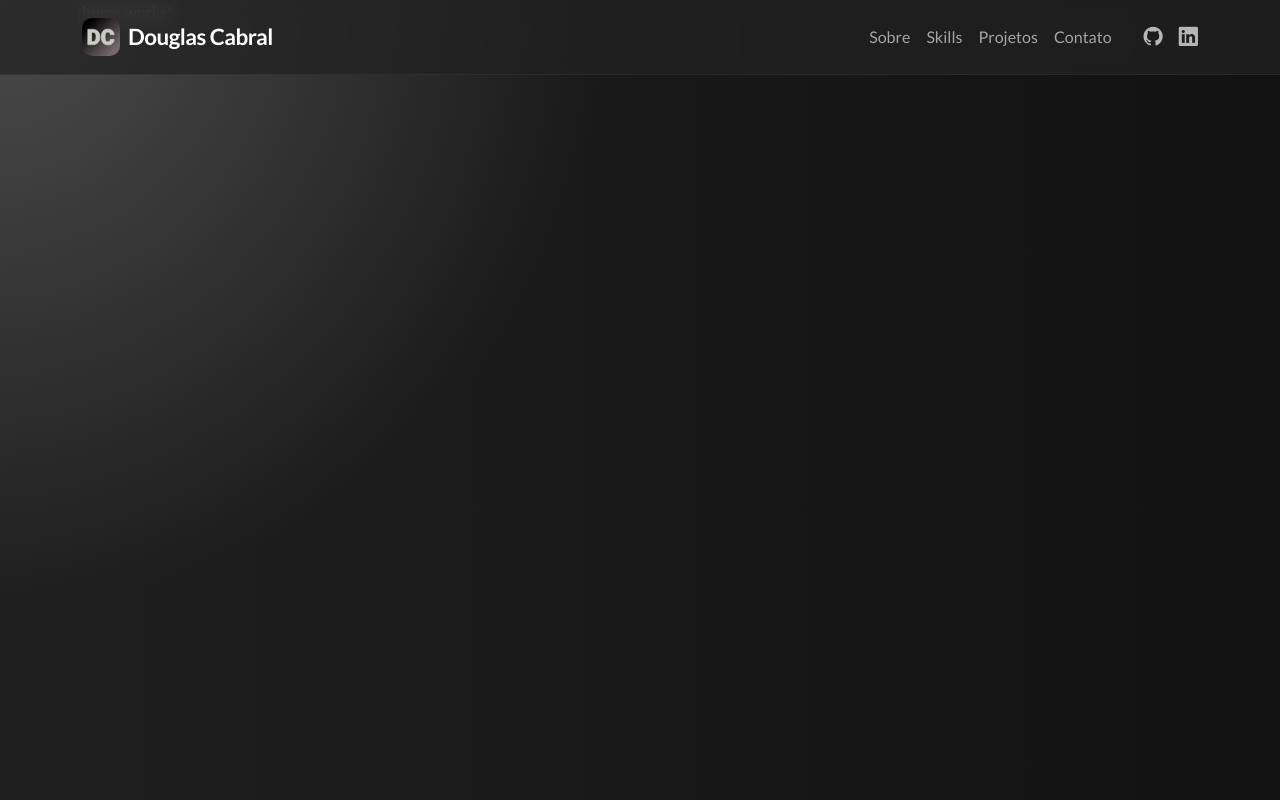
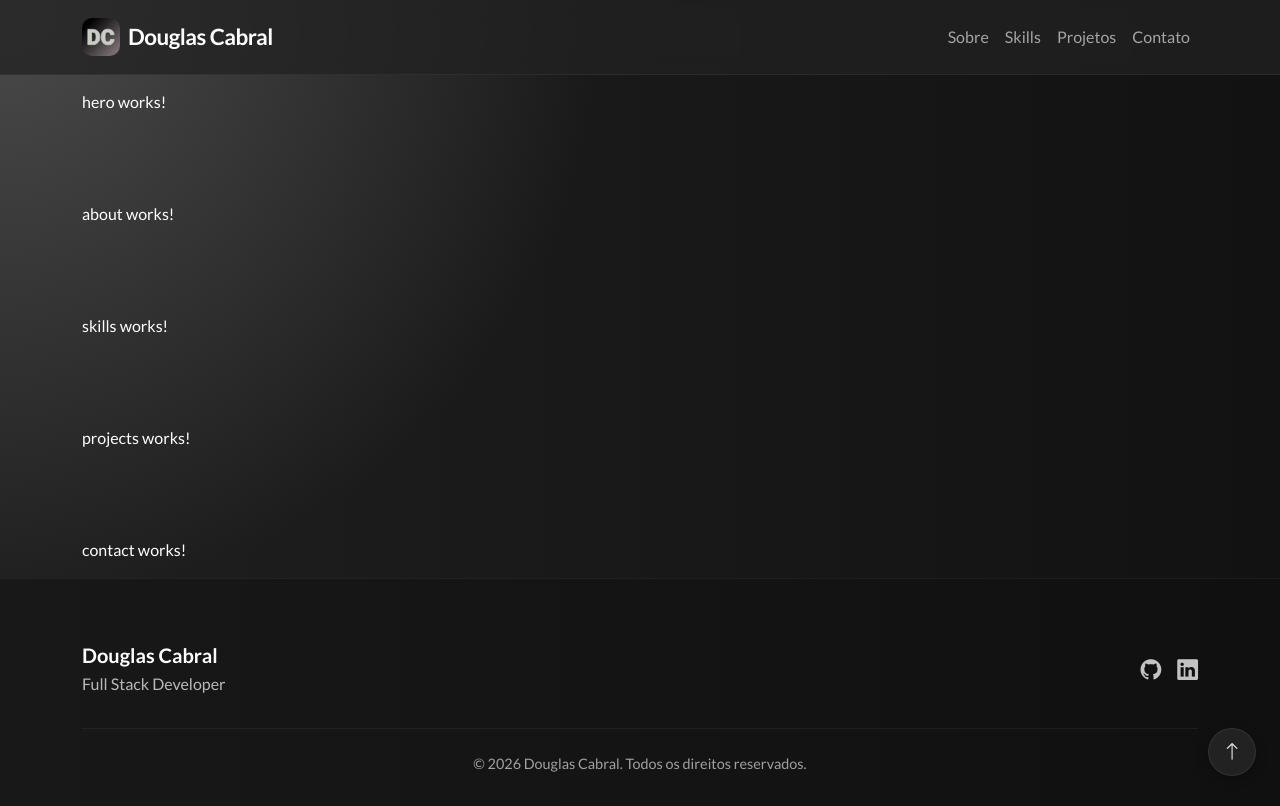
Before and after one commit to douglasscdoug/douglas-dev-portfolio, an Angular app: page / in a window 1280 px wide. Built offline with nearby package versions, Linux system fonts and the light colour scheme.

Commit message:
feat: add componente footer e define layout base da home

```diff
--- a/src/app/app.html
+++ b/src/app/app.html
@@ -1,4 +1,3 @@
 <app-navbar></app-navbar>
-<div class="container">
-    <router-outlet></router-outlet>
-</div>
+<router-outlet></router-outlet>
+<app-footer></app-footer>
--- a/src/app/app.ts
+++ b/src/app/app.ts
@@ -1,10 +1,11 @@
 import { Component, signal } from '@angular/core';
 import { RouterOutlet } from '@angular/router';
 import { NavbarComponent } from "./layout/navbar/navbar.component";
+import { FooterComponent } from "./layout/footer/footer.component";
 
 @Component({
   selector: 'app-root',
-  imports: [RouterOutlet, NavbarComponent],
+  imports: [RouterOutlet, NavbarComponent, FooterComponent],
   templateUrl: './app.html',
   styleUrl: './app.scss',
   standalone: true
--- a/src/app/layout/footer/footer.component.html
+++ b/src/app/layout/footer/footer.component.html
@@ -1 +1,45 @@
-<p>footer works!</p>
+<footer class="footer">
+  <div class="container-lg">
+    <div class="footer-content">
+      <div class="footer-brand">
+        <h5>Douglas Cabral</h5>
+
+        <p>Full Stack Developer</p>
+      </div>
+
+      <div class="footer-social">
+        <a
+          href="https://github.com/douglasscdoug"
+          target="_blank"
+          class="social-icon"
+          aria-label="GitHub"
+          rel="noopener noreferrer"
+        >
+          <i class="bi bi-github"></i>
+        </a>
+
+        <a
+          href="https://linkedin.com/in/douglas-cabral-531a49165"
+          target="_blank"
+          class="social-icon"
+          aria-label="LinkedIn"
+          rel="noopener noreferrer"
+        >
+          <i class="bi bi-linkedin"></i>
+        </a>
+      </div>
+    </div>
+
+    <div class="footer-bottom">
+      <p>© 2026 Douglas Cabral. Todos os direitos reservados.</p>
+    </div>
+  </div>
+</footer>
+<a
+  href="#top"
+  class="floating-top-button"
+  aria-label="Voltar ao topo">
+
+  <i class="bi bi-arrow-up"></i>
+
+</a>
--- a/src/app/layout/footer/footer.component.scss
+++ b/src/app/layout/footer/footer.component.scss
@@ -0,0 +1,107 @@
+.footer {
+  padding: 4rem 0 2rem;
+
+  background:
+    linear-gradient(to right, #181818, #101010);
+
+  border-top: 1px solid rgba(255,255,255,0.05);
+}
+
+.footer-content {
+  display: flex;
+  align-items: center;
+  justify-content: space-between;
+
+  margin-bottom: 2rem;
+}
+
+.footer-brand h5 {
+  margin-bottom: 0.3rem;
+
+  font-weight: 700;
+}
+
+.footer-brand p {
+  margin: 0;
+
+  color: rgba(255,255,255,0.7);
+}
+
+.footer-social {
+  display: flex;
+  gap: 1rem;
+}
+
+.footer-social a {
+  color: rgba(255,255,255,0.75);
+
+  font-size: 1.3rem;
+
+  transition: all 0.3s ease;
+}
+
+.footer-social a:hover {
+  color: white;
+
+  transform: translateY(-3px);
+}
+
+.footer-bottom {
+  padding-top: 1.5rem;
+
+  border-top: 1px solid rgba(255,255,255,0.05);
+
+  text-align: center;
+}
+
+.footer-bottom p {
+  margin: 0;
+
+  font-size: 0.9rem;
+
+  color: rgba(255,255,255,0.6);
+}
+@media (max-width: 768px) {
+
+  .footer-content {
+    flex-direction: column;
+
+    gap: 1.5rem;
+
+    text-align: center;
+  }
+
+}
+.floating-top-button {
+  position: fixed;
+
+  right: 24px;
+  bottom: 24px;
+
+  width: 48px;
+  height: 48px;
+
+  display: flex;
+  align-items: center;
+  justify-content: center;
+
+  border-radius: 50%;
+
+  background: rgba(255,255,255,0.08);
+
+  backdrop-filter: blur(10px);
+
+  border: 1px solid rgba(255,255,255,0.08);
+
+  color: rgba(255,255,255,0.85);
+
+  text-decoration: none;
+
+  font-size: 1.2rem;
+
+  box-shadow: 0 4px 12px rgba(0,0,0,0.25);
+
+  z-index: 999;
+
+  transition: all 0.3s ease;
+}
--- a/src/app/layout/navbar/navbar.component.html
+++ b/src/app/layout/navbar/navbar.component.html
@@ -35,27 +35,6 @@
           <a class="nav-link nav-link-custom" href="#contact">Contato</a>
         </li>
       </ul>
-      <div class="d-flex align-items-center social-icons">
-        <a
-          href="https://github.com/douglasscdoug"
-          target="_blank"
-          class="social-icon"
-          aria-label="GitHub"
-          rel="noopener noreferrer"
-        >
-          <i class="bi bi-github"></i>
-        </a>
-
-        <a
-          href="https://linkedin.com/in/douglas-cabral-531a49165"
-          target="_blank"
-          class="social-icon"
-          aria-label="LinkedIn"
-          rel="noopener noreferrer"
-        >
-          <i class="bi bi-linkedin"></i>
-        </a>
-      </div>
     </div>
   </div>
 </nav>
--- a/src/app/pages/home/home.component.html
+++ b/src/app/pages/home/home.component.html
@@ -1 +1,28 @@
-<p>home works!</p>
+<div id="top"></div>
+<main>
+
+  <section id="hero">
+    <div class="container-lg"><app-hero></app-hero></div>
+    <br><br><br>
+  </section>
+
+  <section id="about">
+    <div class="container-lg"><app-about></app-about></div>
+    <br><br><br>
+  </section>
+
+  <section id="skills">
+    <div class="container-lg"><app-skills></app-skills></div>
+    <br><br><br>
+  </section>
+
+  <section id="projects">
+    <div class="container-lg"><app-projects></app-projects></div>
+    <br><br><br>
+  </section>
+
+  <section id="contact">
+    <div class="container-lg"><app-contact></app-contact></div>
+  </section>
+
+</main>
--- a/src/app/pages/home/home.component.scss
+++ b/src/app/pages/home/home.component.scss
@@ -0,0 +1,6 @@
+main {
+  padding-top: 90px;
+}
+section {
+  scroll-margin-top: 100px;
+}
```
Also changed, not shown: src/app/pages/home/home.component.ts (+6 -1 lines).
